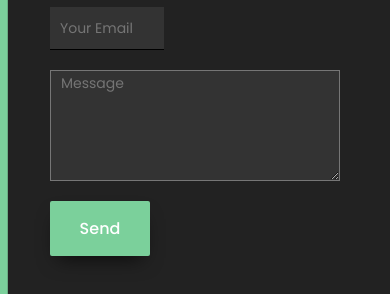
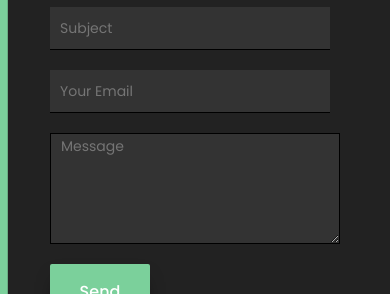
Before and after one commit to DuncanBrewster/portfolio, a React (Create React App) app: page / in a window 390 px wide. Shown: the part 2739-3033 px from the top of the page. Built offline with nearby package versions, Linux system fonts and the light colour scheme.

Commit message:
edited contact section styling

```diff
--- a/src/components/contact/Contact.jsx
+++ b/src/components/contact/Contact.jsx
@@ -50,13 +50,13 @@ const Contact = () => {
                     <div className="c-info">
                         <div className="c-info-item">
                             <FontAwesomeIcon icon ={faGithub} className="c-icon"></FontAwesomeIcon>
-                            <a href="https://github.com/DuncanBrewster" target="_blank" rel="noreferrer">
+                            <a href="https://github.com/DuncanBrewster" target="_blank" rel="noreferrer" style={{color: darkMode ? "#fff" : "#000"}}>
                                 Github
                             </a>
                         </div>
                         <div className="c-info-item">
                             <FontAwesomeIcon icon ={faLinkedin} className="c-icon"></FontAwesomeIcon>
-                            <a href="https://www.linkedin.com/in/duncanwb/" target="_blank" rel="noreferrer">
+                            <a href="https://www.linkedin.com/in/duncanwb/" target="_blank" rel="noreferrer" style={{color: darkMode ? "#fff" : "#000"}}>
                                 LinkedIn
                             </a>
                         </div>
--- a/src/components/contact/contact.css
+++ b/src/components/contact/contact.css
@@ -68,7 +68,7 @@ form{
 }
 
 input{
-    width: 50%;
+    width: 100%;
     height: 50px;
     border: none;
     border-bottom: 1px solid black;
@@ -82,6 +82,7 @@ textarea{
     margin: 10px 0px;
     font-size: 14px;
     padding-left: 10px;
+    border: 1px solid black;
 }
 
 /*Button Below*/
@@ -161,7 +162,7 @@ button:after {
     }
 
     input {
-        width: 35%;
+        width: 100%;
         height: 40px;
         margin: 10px;
         margin-left: 0;
```
